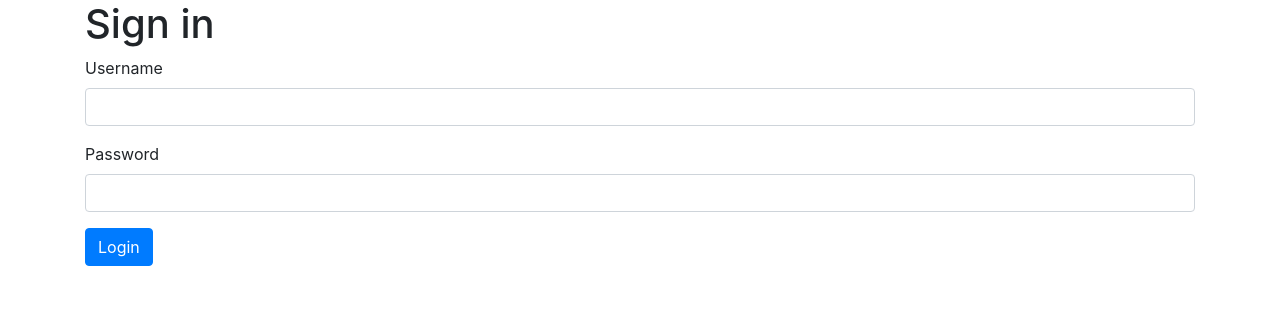
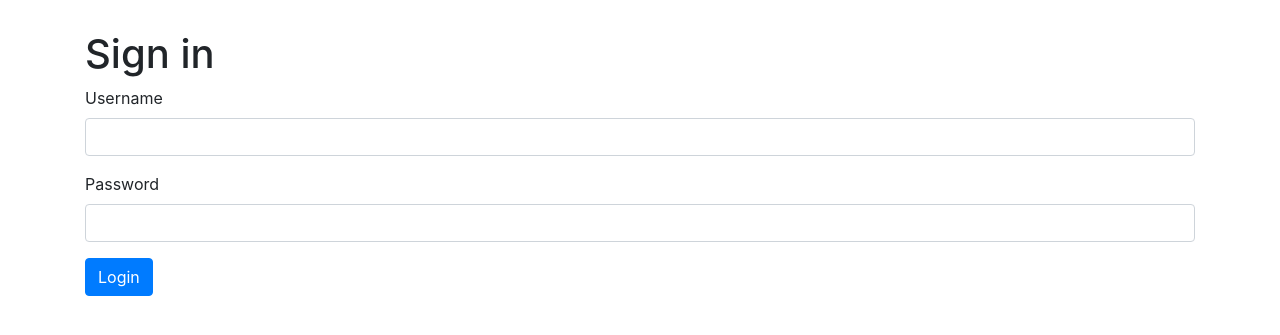
Before and after one commit to srakrnxKU/204498-simpleauth, a Django app: page / in a window 1280 px wide. Shown: the top 335 px of the page. Run offline with Django 3.2, Linux system fonts and the light colour scheme; some libraries are stand-ins or nearby versions.

Commit message:
Better margin

```diff
--- a/app/templates/bootstrap.html
+++ b/app/templates/bootstrap.html
@@ -6,6 +6,11 @@
         <title>Bootstrap · The most popular HTML, CSS, and JS library in the world.</title>
         <!-- Bootstrap core CSS -->
         <link rel="stylesheet" href="https://stackpath.bootstrapcdn.com/bootstrap/4.3.1/css/bootstrap.min.css" integrity="sha384-ggOyR0iXCbMQv3Xipma34MD+dH/1fQ784/j6cY/iJTQUOhcWr7x9JvoRxT2MZw1T" crossorigin="anonymous">
+        <style type="text/css">
+        body{
+            margin-top: 30px;
+        }
+        </style>
     </head>
     <body>
     <div class="container">
```
